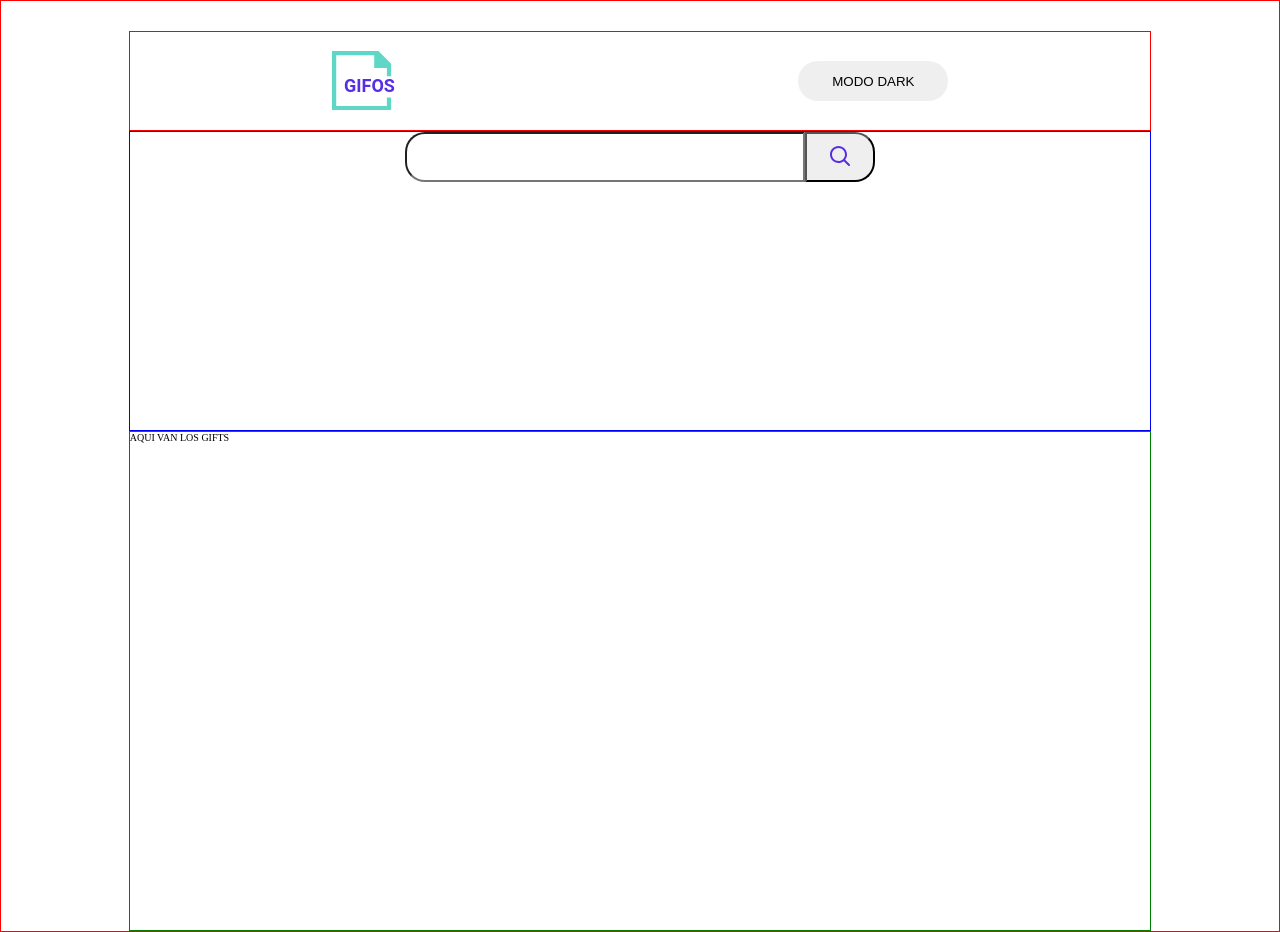
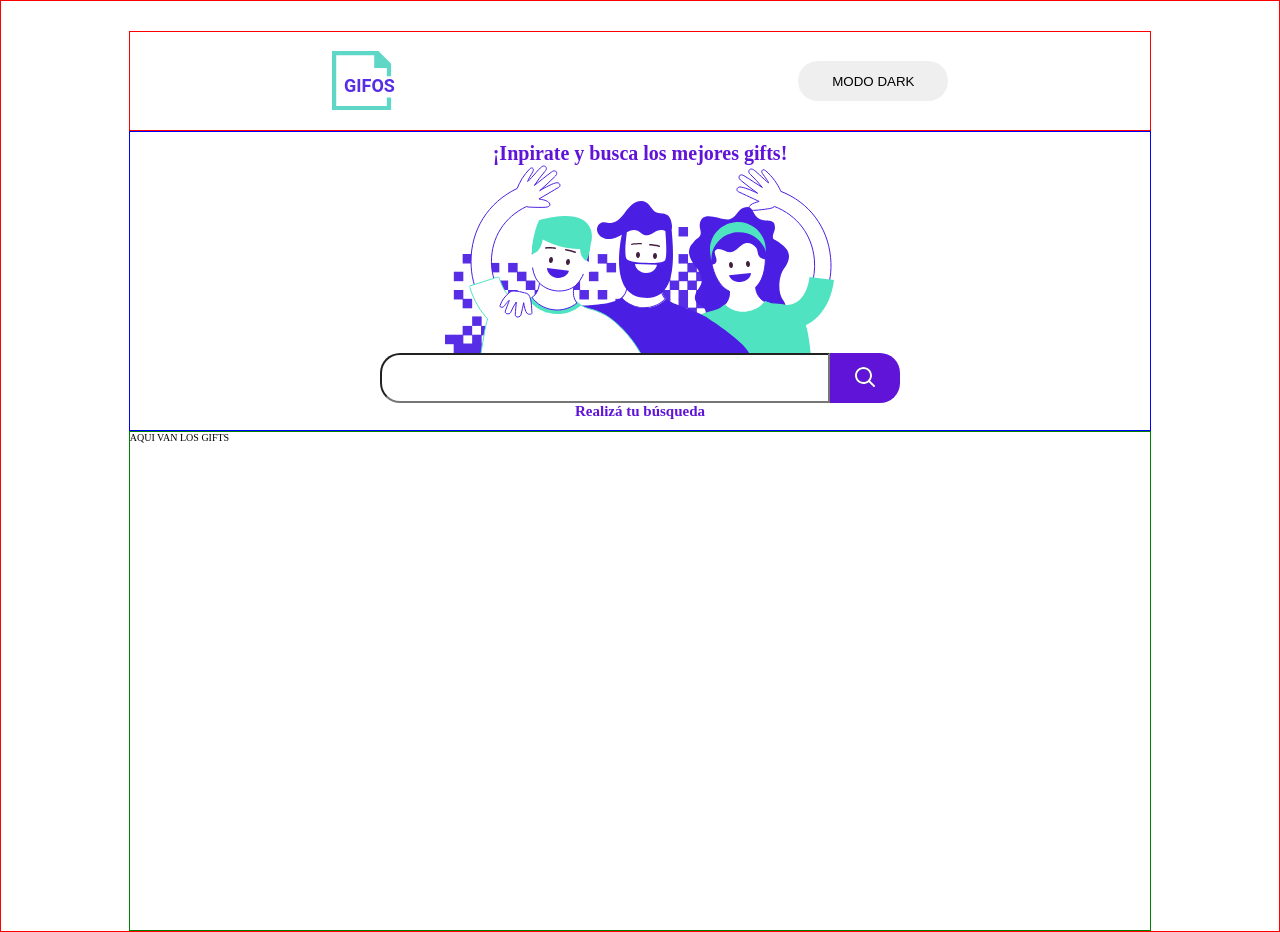
Before and after one commit to MGagiledevelopment/GIFS-PROJECT, a React (Create React App) app: page / in a window 1280 px wide. Built offline with nearby package versions, Linux system fonts and the light colour scheme.

Commit message:
configuracion navbar

```diff
--- a/src/components/Navbar/Navbar.jsx
+++ b/src/components/Navbar/Navbar.jsx
@@ -5,10 +5,13 @@ import SearchButton from "./sub-components/search-button";
 export default function Navbar() {
   return (
     <div className={navbarStyles.navbar}>
+       <h1 className={navbarStyles.mainTitle}>¡Inpirate y busca los mejores gifts!</h1>
+        <img src="./images/navbar.svg"/>
       <div className={navbarStyles.sectionSearch}>
         <InputText />
         <SearchButton />
       </div>
+      <h2 className={navbarStyles.subTitle}>Realizá tu búsqueda</h2>
     </div>
   );
 }
--- a/src/components/Navbar/navbar.module.css
+++ b/src/components/Navbar/navbar.module.css
@@ -1,12 +1,23 @@
-.navbar{
-    height: 30rem;
-    width: 80%;
-    border:1px solid blue;
+.navbar {
+  height: 30rem;
+  width: 80%;
+  border: 1px solid blue;
+  display: flex;
+  flex-direction: column;
+  align-items: center;
+  justify-content: center;
 }
 
-.sectionSearch{
-    display: flex;
-    justify-content: center;
-    align-items: center;
+.sectionSearch {
+  display: flex;
+  justify-content: center;
+  align-items: center;
+}
 
+.mainTitle {
+  color:rgb(95,20,216)
 }
+
+.subTitle {
+  color:rgb(95,20,216)
+}
--- a/src/components/Navbar/sub-components/inputs.module.css
+++ b/src/components/Navbar/sub-components/inputs.module.css
@@ -1,6 +1,6 @@
 .inputtext{
     height: 5rem;
-    width:40rem;
+    width:45rem;
     border-top-left-radius: 2rem;
     border-bottom-left-radius: 2rem;
     outline: none;
@@ -10,10 +10,13 @@
 .search{
     height: 5rem;
     width:7rem;
+    border-left: none;
+    border-style: none;
+    background-color:rgb(95,20,216) ;
     border-top-right-radius: 2rem;
     border-bottom-right-radius: 2rem;
 }
 
 .search:hover{
-    background-color: rgb(193, 190, 190);
+    background-color: rgba(95, 20, 216, 0.749)
 }
--- a/src/styles/main.css
+++ b/src/styles/main.css
@@ -20,7 +20,7 @@ html {
 }
 
 .AppDark{
-    background-color: black;
+    background-color: rgb(56,55,55);
     padding-top: 3rem;
     display:flex;
     flex-direction: column;
```
Also changed, not shown: public/images/icon-search.svg, public/images/navbar.svg (added).
